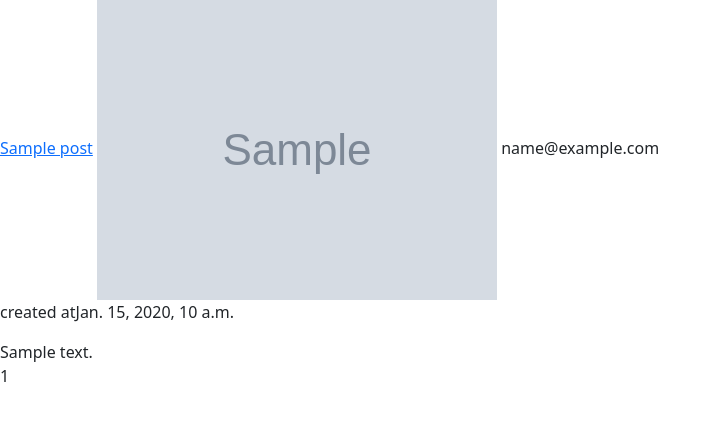
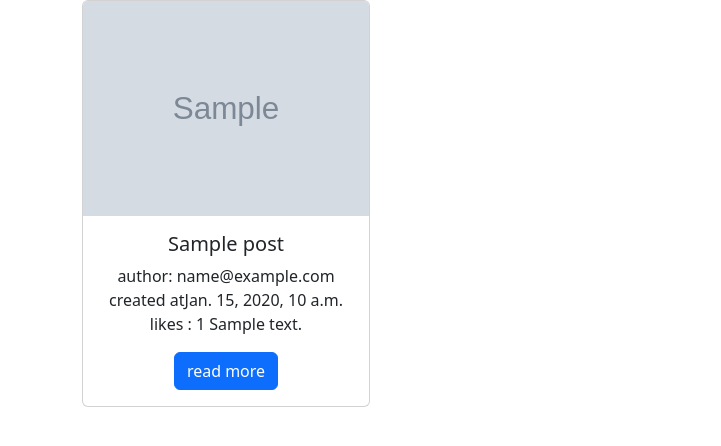
Before and after one commit to soza780/Personal-blog, a Django app: page /blog/ in a window 1280 px wide. Shown: the part 56-502 px from the top of the page, without its empty margins (0-721 px from the left). Run offline with Django 4.2, Linux system fonts and the light colour scheme; tables that the repository leaves empty hold one stand-in row (values such as "Sample post"); grey boxes marked "Sample" are stand-in pictures.

Commit message:
post card added in html file

```diff
--- a/templates/blog/post_list.html
+++ b/templates/blog/post_list.html
@@ -2,14 +2,29 @@
 {% block title %}
 Posts
 {% endblock %}
+div
 {% block content %}
 {% for post in post_list %}
-    <a href="{% url 'blog:post-detail' post.pk %}">{{ post.title }}</a>
-    <a href="{% url 'blog:post-detail' post.pk %}"><img src="{{post.img}}" alt="oh sorry image does not loaded"></a>
-    {{ post.author }}
-    <p>created at{{ post.created_date }}</p>
-    {{ post.body }}
-    <p>{{ post.likes }}</p> <br>
-{% endfor %}
+<div class="container text-center">
+    <div class="row">
+        <div class="col">
+            <div class="card" style="width: 18rem;">
+                <img src="{{post.img}}" class="card-img-top" alt="...">
+                <div class="card-body">
+                    <h5 class="card-title">{{ post.title }}</h5>
+                    <p class="card-text">
+                        author: {{ post.author }}
+                        created at{{ post.created_date }}
+                        likes : {{post.likes}}
+                        {{ post.body }}
+
+                    </p>
+                    <a href="{% url 'blog:post-detail' post.pk %}" class="btn btn-primary">read more</a>
+                </div>
+            </div>
+        </div>
+    </div>
+</div>
+{%endfor%}
 
 {% endblock %}
```
